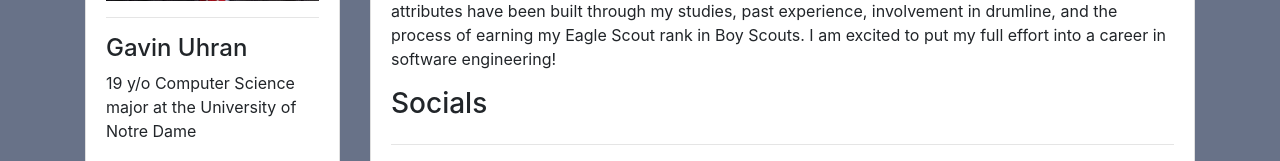
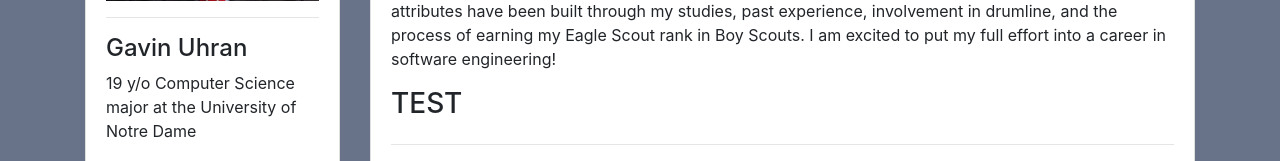
Before and after one commit to gavinuhran/Personal-Website, a Django app: page / in a window 1280 px wide. Shown: the part 597-758 px from the top of the page. Run offline with Django 3.2, Linux system fonts and the light colour scheme; data comes from the database, SQL or seed files in the repository; some libraries are stand-ins or nearby versions.

Commit message:
Text Test

```diff
--- a/personal_website/base/templates/base/home.html
+++ b/personal_website/base/templates/base/home.html
@@ -47,7 +47,7 @@
                     <p>{{ aboutMe.aboutMe1 }}</p>
                     <p>{{ aboutMe.aboutMe2 }}</p>
                     {% endfor %}
-                    <h3>Socials</h3>
+                    <h3>TEST</h3>
                     <hr>
                     <ul class="social-links">
                         <li>
```
